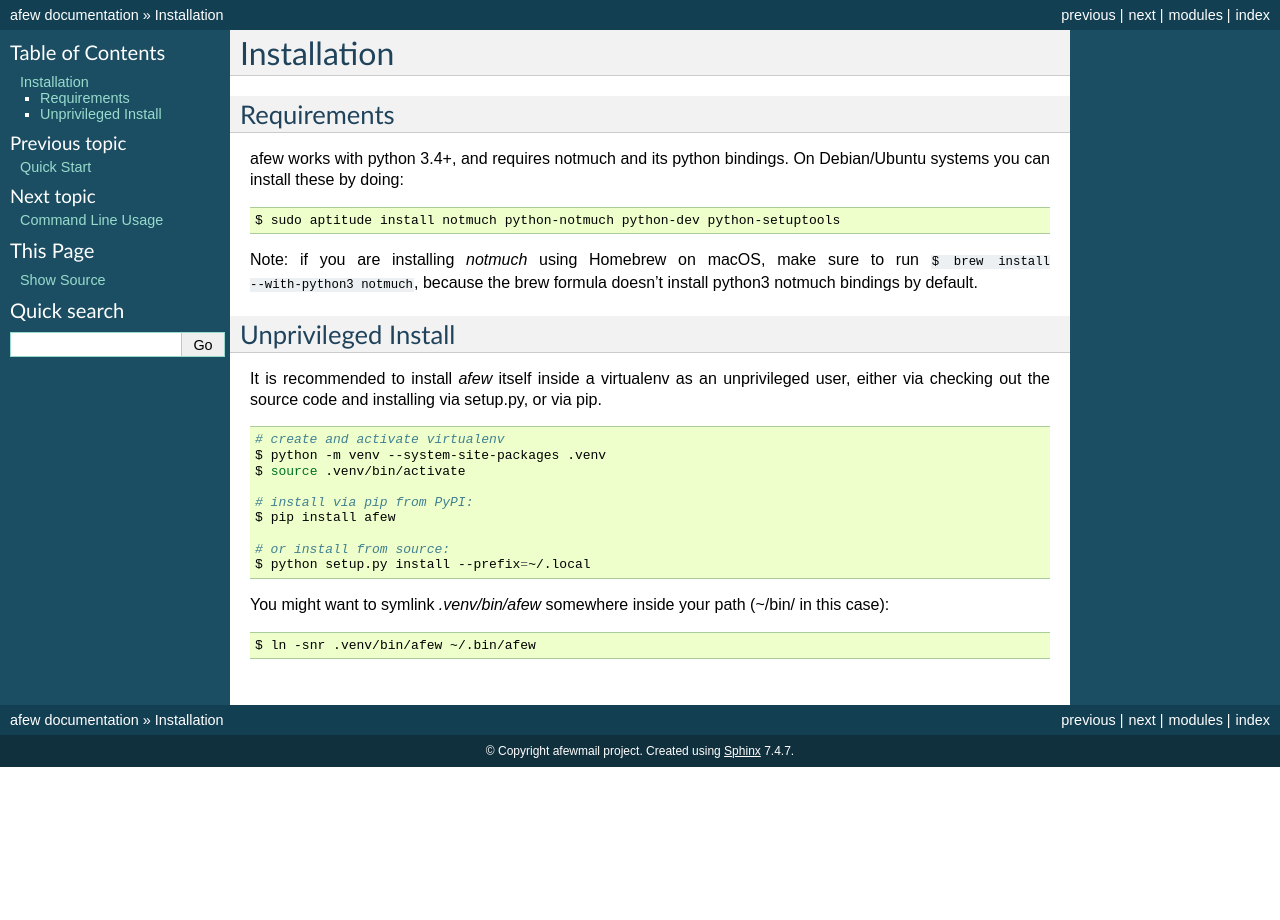
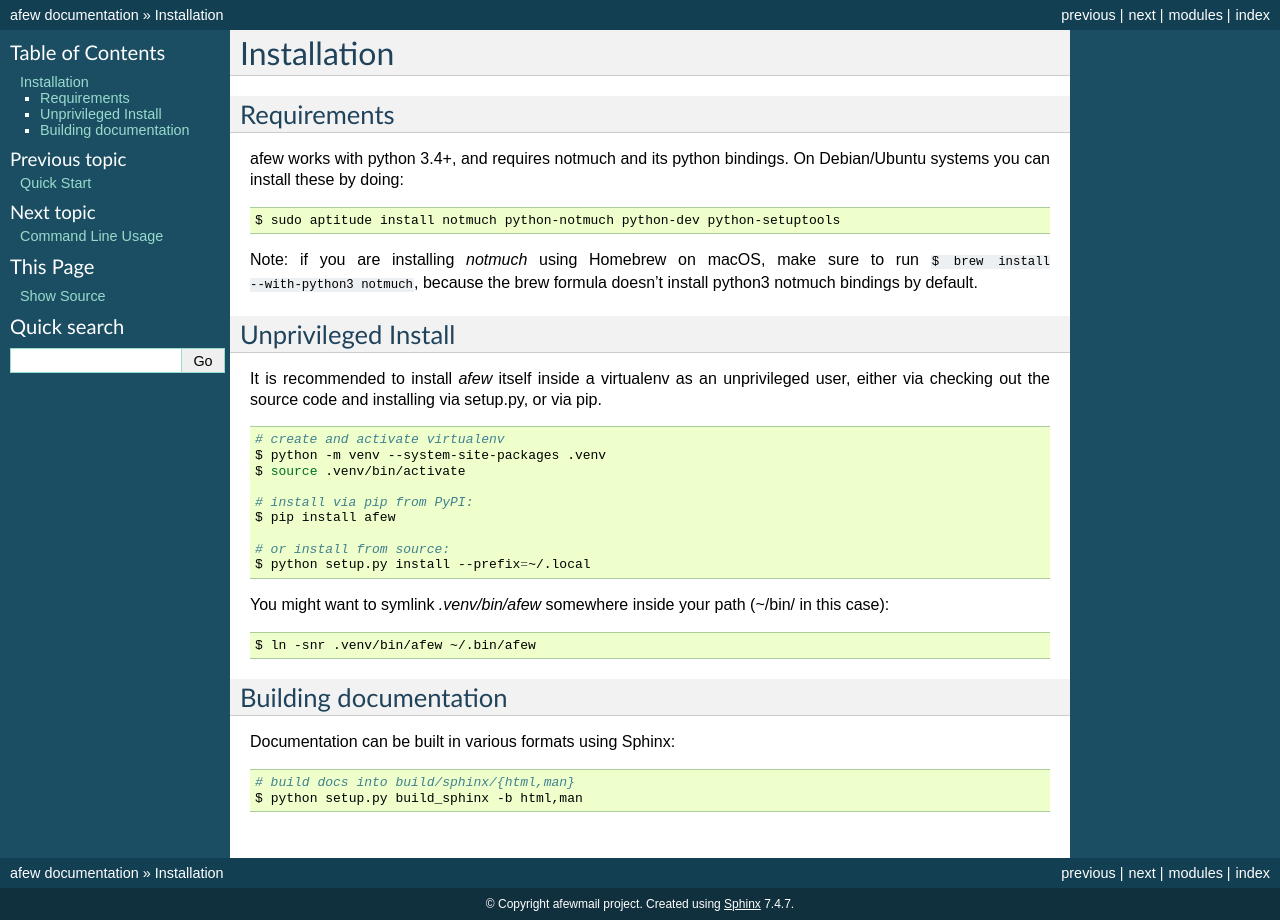
Before and after one commit to afewmail/afew, a Sphinx documentation site: the page built from docs/installation.rst, in a window 1280 px wide. Built offline with Sphinx 7.4.7, drawn with Linux system fonts in a browser that asks for light colours.

Commit message:
docs/installation.rst: add paragraph about building documentation

```diff
--- a/docs/installation.rst
+++ b/docs/installation.rst
@@ -41,3 +41,13 @@ You might want to symlink `.venv/bin/afew` somewhere inside your path
 .. code:: bash
 
   $ ln -snr .venv/bin/afew ~/.bin/afew
+
+Building documentation
+----------------------
+
+Documentation can be built in various formats using Sphinx:
+
+.. code:: bash
+
+  # build docs into build/sphinx/{html,man}
+  $ python setup.py build_sphinx -b html,man
```
